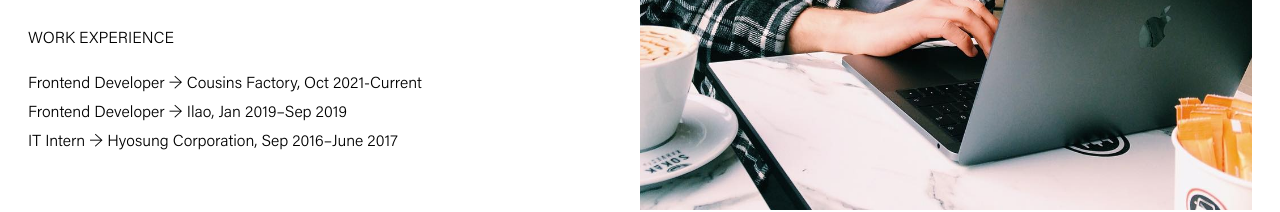
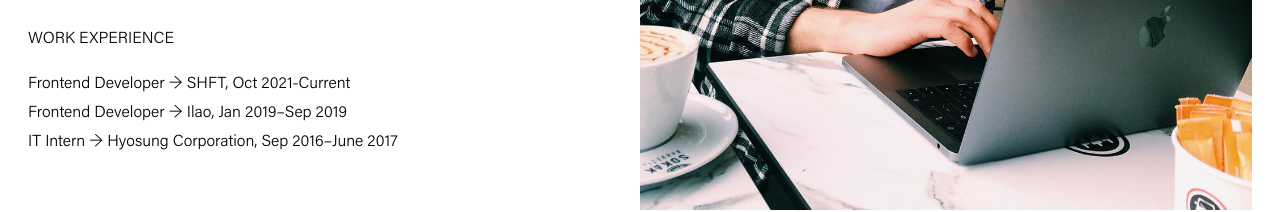
Before and after one commit to ferhatincekara/homepage, a Next.js app: page / in a window 1280 px wide. Shown: the part 547-759 px from the top of the page. Built offline with nearby package versions, Linux system fonts and the light colour scheme.

Commit message:
⚡ Update company name

```diff
--- a/components/work-experience.tsx
+++ b/components/work-experience.tsx
@@ -2,7 +2,7 @@ import { Fragment } from 'react';
 import styles from 'components/work-experience.module.scss';
 
 const WORK = [
-  { position: 'Frontend Developer', company: 'Cousins Factory', date: 'Oct 2021-Current' },
+  { position: 'Frontend Developer', company: 'SHFT', date: 'Oct 2021-Current' },
   { position: 'Frontend Developer', company: 'Ilao', date: 'Jan 2019–Sep 2019' },
   { position: 'IT Intern', company: 'Hyosung Corporation', date: 'Sep 2016–June 2017' },
 ];
```
